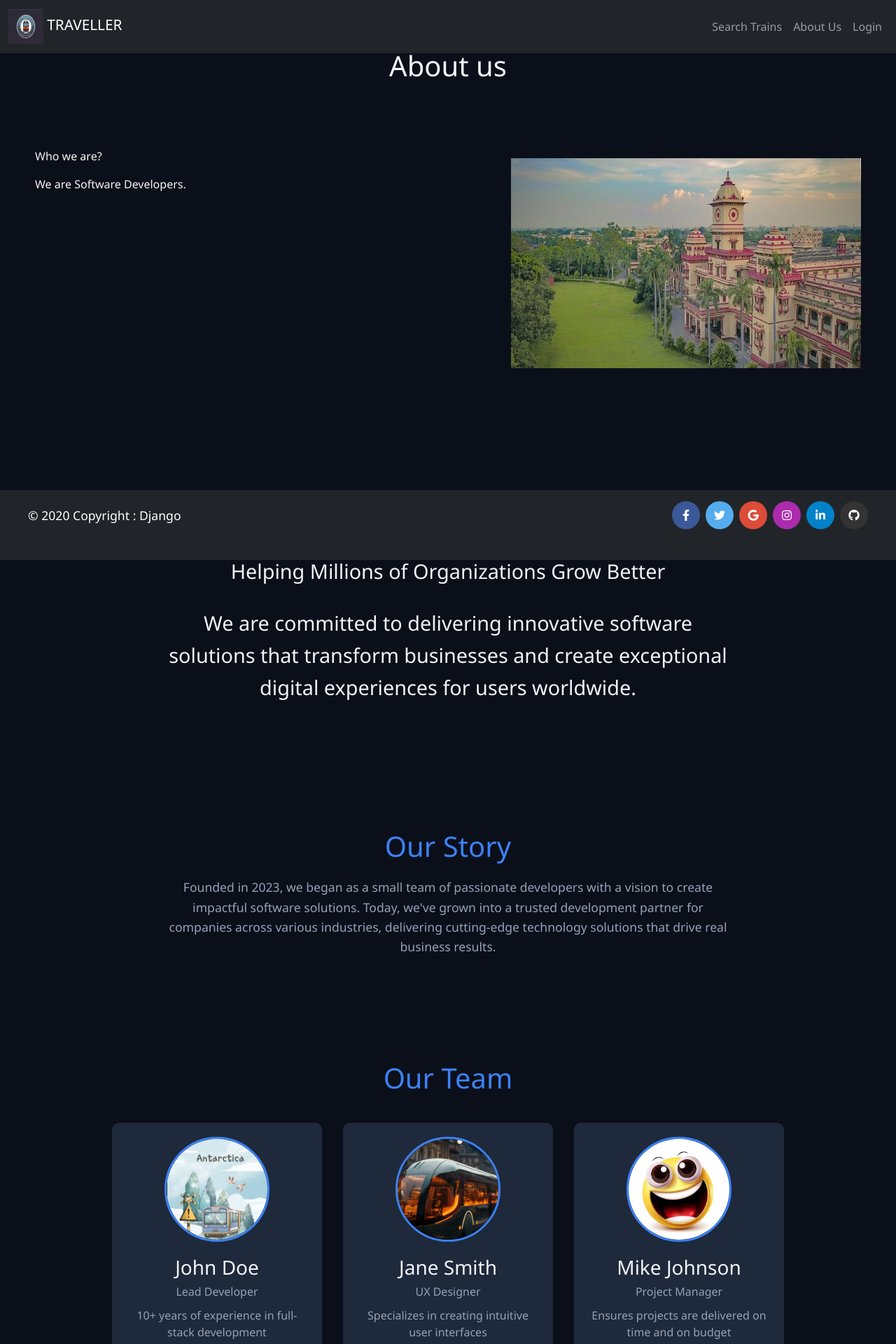
After one commit to narayan-oss/The_Traveller, a Django app: page /about/ in a window 1280 px wide. The commit adds this page. Shown: the top 1920 px of the page at 70% size. Run offline with Django 5.2, Linux system fonts and the light colour scheme.

Commit message:
about-page-add

```diff
--- /dev/null
+++ b/DjangoProject/static/myapp/css/about_stylev2.css
@@ -0,0 +1,265 @@
+:root {
+    --dark-bg: #0f172a;
+    --card-bg: #1e293b;
+    --accent: #3b82f6;
+    --text-light: #f1f5f9;
+    --text-muted: #94a3b8;
+    --border-color: #334155;
+    --confirmed: #10b981;
+    --waiting: #f59e0b;
+    --cancelled: #ef4444;
+    --paid: #10b981;
+    --pending: #f59e0b;
+}
+
+body {
+    background-color: var(--dark-bg);
+    color: var(--text-light);
+    font-family: 'Segoe UI', Tahoma, Geneva, Verdana, sans-serif;
+    padding-top: 70px;
+    min-height: 100vh;
+}
+
+.container {
+    display: flex;
+    justify-content: center;
+}
+
+.fst-section {
+    box-sizing: border-box;
+    height: 500px;
+    width: 100vw;
+    display: flex;
+    justify-content: space-between;
+    margin-bottom: 50px;
+}
+
+.box-l {
+    height: 50%;
+    width: 50%;
+    padding-left: 50px;
+    display: flex;
+    flex-direction: column;
+    justify-content: center;
+}
+
+.box-r {
+    padding-right: 50px;
+    display: flex;
+    flex-direction: column;
+    justify-content: center;
+}
+
+.mission-section, .story-section, .team-section {
+    padding: 50px;
+    text-align: center;
+    margin-bottom: 50px;
+}
+
+.mission-section h2, .story-section h2, .team-section h2 {
+    color: var(--accent);
+    font-size: 2.5rem;
+    margin-bottom: 20px;
+}
+
+.mission-section p:first-of-type {
+    font-size: 1.8rem;
+    margin-bottom: 30px;
+    color: var(--text-light);
+}
+
+.mission-content p, .story-section p {
+    max-width: 800px;
+    margin: 0 auto;
+    font-size: 1.1rem;
+    line-height: 1.6;
+    color: var(--text-muted);
+}
+
+.team-members {
+    display: flex;
+    justify-content: center;
+    gap: 30px;
+    flex-wrap: wrap;
+    margin-top: 40px;
+}
+
+.team-member {
+    background-color: var(--card-bg);
+    padding: 20px;
+    border-radius: 10px;
+    width: 300px;
+    transition: transform 0.3s ease;
+}
+
+.team-member:hover {
+    transform: translateY(-10px);
+}
+
+.team-member img {
+    width: 150px;
+    height: 150px;
+    border-radius: 50%;
+    object-fit: cover;
+    margin-bottom: 20px;
+    border: 3px solid var(--accent);
+}
+
+.team-member h3 {
+    color: var(--text-light);
+    margin-bottom: 5px;
+}
+
+.team-member p {
+    color: var(--text-muted);
+    margin-bottom: 10px;
+}
+
+.contact-form {
+    max-width: 600px;
+    margin: 0 auto 50px;
+    padding: 30px;
+    background-color: var(--card-bg);
+    border-radius: 10px;
+}
+
+.contact-form h2 {
+    color: var(--accent);
+    text-align: center;
+    margin-bottom: 30px;
+}
+
+.form-group {
+    margin-bottom: 20px;
+}
+
+.form-group label {
+    display: block;
+    margin-bottom: 8px;
+    color: var(--text-light);
+}
+
+.form-group input, .form-group textarea {
+    width: 100%;
+    padding: 10px;
+    background-color: var(--dark-bg);
+    border: 1px solid var(--border-color);
+    border-radius: 5px;
+    color: var(--text-light);
+}
+
+.form-group textarea {
+    resize: vertical;
+    min-height: 150px;
+}
+
+button[type="submit"] {
+    background-color: var(--accent);
+    color: white;
+    border: none;
+    padding: 12px 25px;
+    border-radius: 5px;
+    cursor: pointer;
+    font-size: 1rem;
+    transition: background-color 0.3s;
+}
+
+button[type="submit"]:hover {
+    background-color: #2563eb;
+}
+
+@media (max-width: 768px) {
+    .fst-section {
+        flex-direction: column;
+        height: auto;
+        padding: 20px;
+    }
+
+    .box-l, .box-r {
+        width: 100%;
+        padding: 20px;
+    }
+
+    .team-members {
+        flex-direction: column;
+        align-items: center;
+    }
+
+    .mission-section, .story-section, .team-section {
+        padding: 20px;
+    }
+}
+
+
+/* Footer styles */
+.custom-footer {
+    background-color: #212529;
+    text-align: center;
+    position: absolute;
+    bottom: 0;
+    width: 100%;
+    height: 100px; /* Adjust this to match your footer's actual height */
+}
+
+.footer-container {
+    padding: 1rem;
+}
+
+.footer-content {
+    display: flex;
+    justify-content: space-between;
+    align-items: center;
+    max-width: 1200px;
+    margin: 0 auto;
+}
+
+.copyright-text {
+    color: white;
+    font-size: 1.1rem;
+}
+
+/* Social buttons */
+.social-section {
+    display: flex;
+    gap: 0.5rem;
+}
+
+.social-btn {
+    color: white;
+    width: 40px;
+    height: 40px;
+    border-radius: 50%;
+    display: inline-flex;
+    align-items: center;
+    justify-content: center;
+    text-decoration: none;
+    transition: opacity 0.3s;
+}
+
+.facebook-btn { background-color: #3b5998; }
+.twitter-btn { background-color: #55acee; }
+.google-btn { background-color: #dd4b39; }
+.instagram-btn { background-color: #ac2bac; }
+.linkedin-btn { background-color: #0082ca; }
+.github-btn { background-color: #333333; }
+
+.social-btn:hover {
+    opacity: 0.9;
+}
+
+
+@media (max-width: 768px) {
+    body {
+        padding-bottom: 150px; /* More space on mobile */
+    }
+
+    .custom-footer {
+        height: auto;
+        padding: 1rem 0;
+    }
+
+    .footer-content {
+        flex-direction: column;
+        gap: 1rem;
+    }
+}
--- /dev/null
+++ b/myapp/templates/myapp/about.html
@@ -0,0 +1,80 @@
+{% extends 'myapp/base.html' %}
+{% load static %}
+
+{% block extra_css %}
+    <link rel="stylesheet" href="{% static 'myapp/css/about_stylev2.css' %}">
+{% endblock %}
+
+{% block main-content %}
+
+    <div class="container">
+        <div class="box">
+            <h1>About us</h1>
+        </div>
+    </div>
+
+    <div class="fst-section">
+        <div class="box-l">
+            <div class="txt-box1"><p>Who we are?</p></div>
+            <div class="txt-box2"><p>We are Software Developers.</p></div>
+        </div>
+        <div class="box-r">
+            <div class="img-box">
+                <img src="{% static 'myapp/images/iitbhu.jpg' %}" alt="LightBlueTrain" style="width: 500px; height: 300px;">
+            </div>
+        </div>
+    </div>
+
+    <div class="mission-section">
+        <h2>Our Mission</h2>
+        <p>Helping Millions of Organizations Grow Better</p>
+        <div class="mission-content">
+            <p>We are committed to delivering innovative software solutions that transform businesses and create exceptional digital experiences for users worldwide.</p>
+        </div>
+    </div>
+
+    <div class="story-section">
+        <h2>Our Story</h2>
+        <p>Founded in 2023, we began as a small team of passionate developers with a vision to create impactful software solutions. Today, we've grown into a trusted development partner for companies across various industries, delivering cutting-edge technology solutions that drive real business results.</p>
+    </div>
+
+    <div class="team-section">
+        <h2>Our Team</h2>
+        <div class="team-members">
+            <div class="team-member">
+                <img src="{% static 'myapp/images/Pastedimage.png' %}" alt="Team Member 1">
+                <h3>John Doe</h3>
+                <p>Lead Developer</p>
+                <p>10+ years of experience in full-stack development</p>
+            </div>
+            <div class="team-member">
+                <img src="{% static 'myapp/images/bg-blur.png' %}" alt="Team Member 2">
+                <h3>Jane Smith</h3>
+                <p>UX Designer</p>
+                <p>Specializes in creating intuitive user interfaces</p>
+            </div>
+            <div class="team-member">
+                <img src="{% static 'myapp/images/default-user.jpeg' %}" alt="Team Member 3">
+                <h3>Mike Johnson</h3>
+                <p>Project Manager</p>
+                <p>Ensures projects are delivered on time and on budget</p>
+            </div>
+        </div>
+    </div>
+
+    <div class="contact-form">
+        <h2>Connect With Us</h2>
+        <form action="mailto:zyxz1222@gmail.com" method="post" enctype="text/plain">
+            <div class="form-group">
+                <label for="email">Your Email:</label>
+                <input type="email" id="email" name="email" required>
+            </div>
+            <div class="form-group">
+                <label for="message">Message:</label>
+                <textarea id="message" name="message" rows="5" required></textarea>
+            </div>
+            <button type="submit">Send Feedback</button>
+        </form>
+    </div>
+
+{% endblock %}
--- a/myapp/templates/myapp/base.html
+++ b/myapp/templates/myapp/base.html
@@ -9,10 +9,15 @@
 
     <script src="https://cdn.jsdelivr.net/npm/bootstrap@5.3.3/dist/js/bootstrap.bundle.min.js"></script>
 
-    <link rel="stylesheet" href="{% static 'myapp/css/base_style.css' %}">
+
+    {% block extra_css %}
+        <link rel="stylesheet" href="{% static 'myapp/css/base_style.css' %}">
+        <link rel="stylesheet" href="{% static 'myapp/css/footer_style.css' %}">
+    {% endblock %}
 
     <meta name="viewport" content="width=device-width, initial-scale=1.0">
     <title>Dash</title>
+    {% block title %}{% endblock %}
 
     <style>
 
@@ -50,7 +55,7 @@
                     </li>
 
                     <li class="nav-item">
-                        <a class="nav-link" href="#">About Us</a>
+                        <a class="nav-link" href="{% url 'myapp:About' %}">About Us</a>
                     </li>
 
                     {% if user.is_authenticated %}
@@ -82,6 +87,9 @@
 
 
 
+
+    {% block main-content %}
+
     {% if messages %}
     <ul class="messages">
         {% for message in messages %}
@@ -91,7 +99,6 @@
     {% endif %}
 
     <div class="content">
-    {% block main-content %}
 
  <div class="custom-carousel-container">
     <div id="carouselExampleIndicators" class="carousel slide" data-bs-ride="carousel">
@@ -162,37 +169,36 @@ Ea voluptate esse ad eaque architecto expedita temporibus! Culpa labore providen
     </div>
 
 
-    <footer class="bg-dark text-center absolute-bottom">
+    <footer class="custom-footer">
+        <div class="footer-container">
+            <div class="footer-content">
+                <div class="copyright-text">
+                    © 2020 Copyright : Django
+                </div>
 
-        <div class="container p-4 pb-0">
-
-          <div class="d-flex justify-content-between align-items-center">
-
-            <div class="text-left" style="color: white; font-size: 1.1rem;" >
-              © 2020 Copyright : Django
+                <section class="social-section">
+                    <a class="social-btn facebook-btn" href="#!" role="button">
+                        <i class="fab fa-facebook-f"></i>
+                    </a>
+                    <a class="social-btn twitter-btn" href="#!" role="button">
+                        <i class="fab fa-twitter"></i>
+                    </a>
+                    <a class="social-btn google-btn" href="#!" role="button">
+                        <i class="fab fa-google"></i>
+                    </a>
+                    <a class="social-btn instagram-btn" href="#!" role="button">
+                        <i class="fab fa-instagram"></i>
+                    </a>
+                    <a class="social-btn linkedin-btn" href="#!" role="button">
+                        <i class="fab fa-linkedin-in"></i>
+                    </a>
+                    <a class="social-btn github-btn" href="#!" role="button">
+                        <i class="fab fa-github"></i>
+                    </a>
+                </section>
             </div>
-
-
-            <section class="mb-4">
-
-              <a data-mdb-ripple-init class="btn text-white btn-floating m-1" style="background-color: #3b5998;" href="#!" role="button"><i class="fab fa-facebook-f"></i></a>
-
-              <a data-mdb-ripple-init class="btn text-white btn-floating m-1" style="background-color: #55acee;" href="#!" role="button"><i class="fab fa-twitter"></i></a>
-
-              <a data-mdb-ripple-init class="btn text-white btn-floating m-1" style="background-color: #dd4b39;" href="#!" role="button"><i class="fab fa-google"></i></a>
-
-              <a data-mdb-ripple-init class="btn text-white btn-floating m-1" style="background-color: #ac2bac;" href="#!" role="button"><i class="fab fa-instagram"></i></a>
-
-              <a data-mdb-ripple-init class="btn text-white btn-floating m-1" style="background-color: #0082ca;" href="#!" role="button"><i class="fab fa-linkedin-in"></i></a>
-
-              <a data-mdb-ripple-init class="btn text-white btn-floating m-1" style="background-color: #333333;" href="#!" role="button"><i class="fab fa-github"></i></a>
-
-            </section>
-          </div>
-
         </div>
-
-      </footer>
+    </footer>
 
       </div>
 
--- a/myapp/urls.py
+++ b/myapp/urls.py
@@ -9,6 +9,7 @@ app_name = 'myapp'
 urlpatterns = [
     path('', views.dash_view, name = 'Dash'),
     path('home/', views.home, name = 'Home'),
+    path('about/', views.about_view, name = 'About'),
     path('register/', views.register_view, name = 'Signup'),
     path('login/', views.login_view, name = 'Login'),
     path('logout/', views.logout_view, name = 'Logout'),
--- a/myapp/views.py
+++ b/myapp/views.py
@@ -17,6 +17,8 @@ def dash_view(request) :
 def home(request) :
     return render(request, "myapp/home.html")
 
+def about_view(request):
+    return render(request, "myapp/about.html")
 
 def register_view(request):
 
```
Also changed, not shown: DjangoProject/static/myapp/css/footer_style.css (added, +81 -0 lines), DjangoProject/static/myapp/css/base_style.css (line endings or trailing spaces), DjangoProject/static/myapp/images/Pastedimage.png (added), DjangoProject/static/myapp/images/iitbhu.jpg (added), 1 other file.
